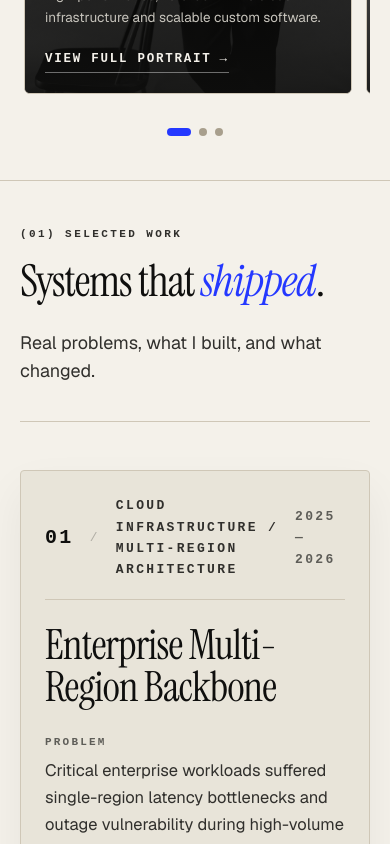
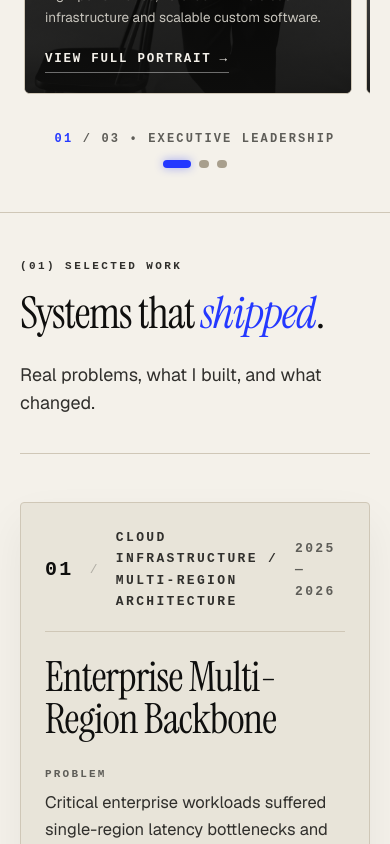
Before and after one commit to ridhampokiya2110/my-portfolio, a Next.js app: page / in a window 390 px wide. Shown: the part 2440-3284 px from the top of the page. Built offline with nearby package versions, Linux system fonts and the light colour scheme; grey boxes are pictures that could not be loaded; a web font is replaced by a local one.

Commit message:
fix(gallery): add real-time horizontal scroll sync and smooth scroll for mobile leadership carousel pagination

```diff
--- a/app/components/ExecutiveGallery.tsx
+++ b/app/components/ExecutiveGallery.tsx
@@ -1,6 +1,6 @@
 "use client";
 
-import { useState, useEffect, useCallback } from "react";
+import { useState, useEffect, useCallback, useRef } from "react";
 import Image from "next/image";
 import { motion, useReducedMotion } from "framer-motion";
 import { expertPhotos } from "../lib/data";
@@ -9,6 +9,64 @@ export default function ExecutiveGallery() {
   const [activeIdx, setActiveIdx] = useState<number>(0);
   const [fullscreenIdx, setFullscreenIdx] = useState<number | null>(null);
   const shouldReduceMotion = useReducedMotion();
+
+  const galleryContainerRef = useRef<HTMLDivElement>(null);
+  const cardRefs = useRef<(HTMLDivElement | null)[]>([]);
+
+  // Real-time active index sync with touch/wheel horizontal scrolling
+  const handleGalleryScroll = useCallback(() => {
+    const container = galleryContainerRef.current;
+    if (!container) return;
+
+    const scrollLeft = container.scrollLeft;
+    const containerWidth = container.clientWidth;
+
+    let bestIdx = 0;
+    let minDistance = Infinity;
+
+    cardRefs.current.forEach((card, idx) => {
+      if (!card) return;
+      const cardCenter = card.offsetLeft + card.offsetWidth / 2;
+      const scrollCenter = scrollLeft + containerWidth / 2;
+      const distance = Math.abs(cardCenter - scrollCenter);
+
+      if (distance < minDistance) {
+        minDistance = distance;
+        bestIdx = idx;
+      }
+    });
+
+    setActiveIdx((prev) => (prev === bestIdx ? prev : bestIdx));
+  }, []);
+
+  // Programmatic smooth scroll to specific card on mobile pill tap
+  const scrollToCard = useCallback((index: number) => {
+    setActiveIdx(index);
+    const container = galleryContainerRef.current;
+    const card = cardRefs.current[index];
+    if (card && container) {
+      const cardCenter = card.offsetLeft + card.offsetWidth / 2;
+      const containerWidth = container.clientWidth;
+      const targetScroll = cardCenter - containerWidth / 2;
+      if (typeof container.scrollTo === "function") {
+        container.scrollTo({
+          left: targetScroll,
+          behavior: "smooth",
+        });
+      } else {
+        container.scrollLeft = targetScroll;
+      }
+    }
+  }, []);
+
+  // Attach passive scroll listener for high-refresh mobile displays
+  useEffect(() => {
+    const container = galleryContainerRef.current;
+    if (!container) return;
+
+    container.addEventListener("scroll", handleGalleryScroll, { passive: true });
+    return () => container.removeEventListener("scroll", handleGalleryScroll);
+  }, [handleGalleryScroll]);
 
   // Keyboard navigation for fullscreen lightbox
   const handleKeyDown = useCallback(
@@ -139,6 +197,8 @@ export default function ExecutiveGallery() {
 
         {/* Big-Screen Interactive Cinema Canvas */}
         <div
+          ref={galleryContainerRef}
+          onScroll={handleGalleryScroll}
           className="cinema-gallery-container"
           style={{
             display: "flex",
@@ -153,6 +213,9 @@ export default function ExecutiveGallery() {
             return (
               <div
                 key={photo.id}
+                ref={(el) => {
+                  cardRefs.current[index] = el;
+                }}
                 onClick={() => {
                   if (isActive) {
                     setFullscreenIdx(index);
@@ -356,19 +419,41 @@ export default function ExecutiveGallery() {
           className="mobile-gallery-indicators"
           style={{
             display: "none",
-            justifyContent: "center",
+            flexDirection: "column",
+            alignItems: "center",
+            gap: "10px",
+            marginTop: "18px",
+          }}
+        >
+          {/* Active slide counter tag */}
+          <div
+            style={{
+              fontFamily: "var(--font-mono, monospace)",
+              fontSize: "12px",
+              letterSpacing: "0.18em",
+              textTransform: "uppercase",
+              color: "var(--ink-muted, #5E5D58)",
+              fontWeight: 600,
+            }}
+          >
+            <span style={{ color: "var(--accent, #2438FF)" }}>0{activeIdx + 1}</span> / 0{expertPhotos.length} • {expertPhotos[activeIdx]?.tag}
+          </div>
+
+          {/* Interactive Navigation Pills */}
+          <div
+            style={{
+              display: "flex",
               alignItems: "center",
               gap: "8px",
-            marginTop: "16px",
             }}
           >
             {expertPhotos.map((_, i) => (
               <button
                 key={i}
-              onClick={() => setActiveIdx(i)}
+                onClick={() => scrollToCard(i)}
                 aria-label={`View portrait slide ${i + 1}`}
                 style={{
-                width: activeIdx === i ? "24px" : "8px",
+                  width: activeIdx === i ? "28px" : "10px",
                   height: "8px",
                   borderRadius: "4px",
                   background:
@@ -376,10 +461,12 @@ export default function ExecutiveGallery() {
                   border: "none",
                   padding: 0,
                   cursor: "pointer",
-                transition: "all 0.3s ease",
+                  transition: "all 0.3s cubic-bezier(0.22, 1, 0.36, 1)",
+                  boxShadow: activeIdx === i ? "0 0 10px rgba(36, 56, 255, 0.4)" : "none",
                 }}
               />
             ))}
+          </div>
         </div>
       </div>
 
```
Also changed, not shown: 1 other file (tests, documents, lock files or other folders). Lines whose indentation alone changed are shown as unchanged.
